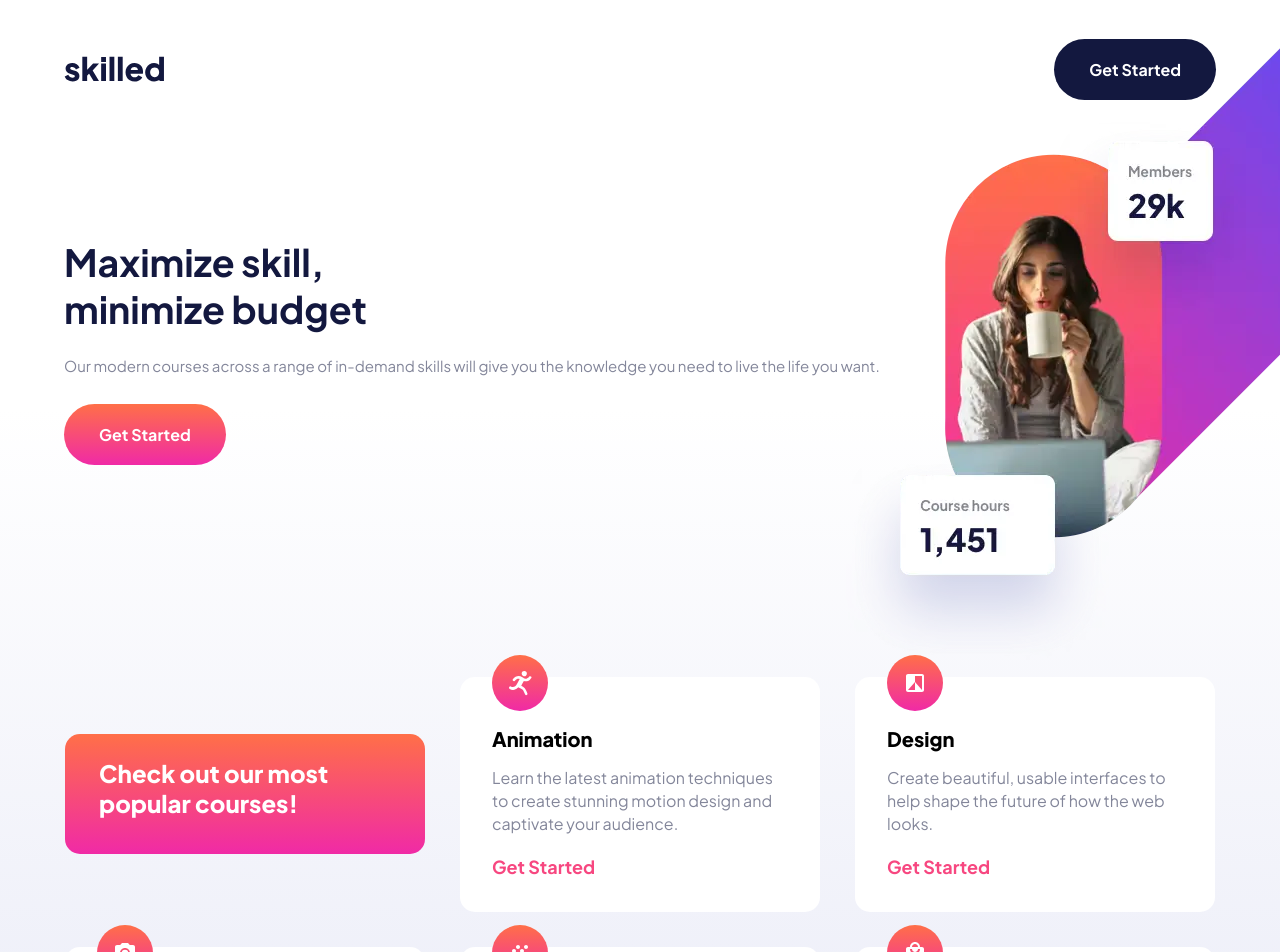
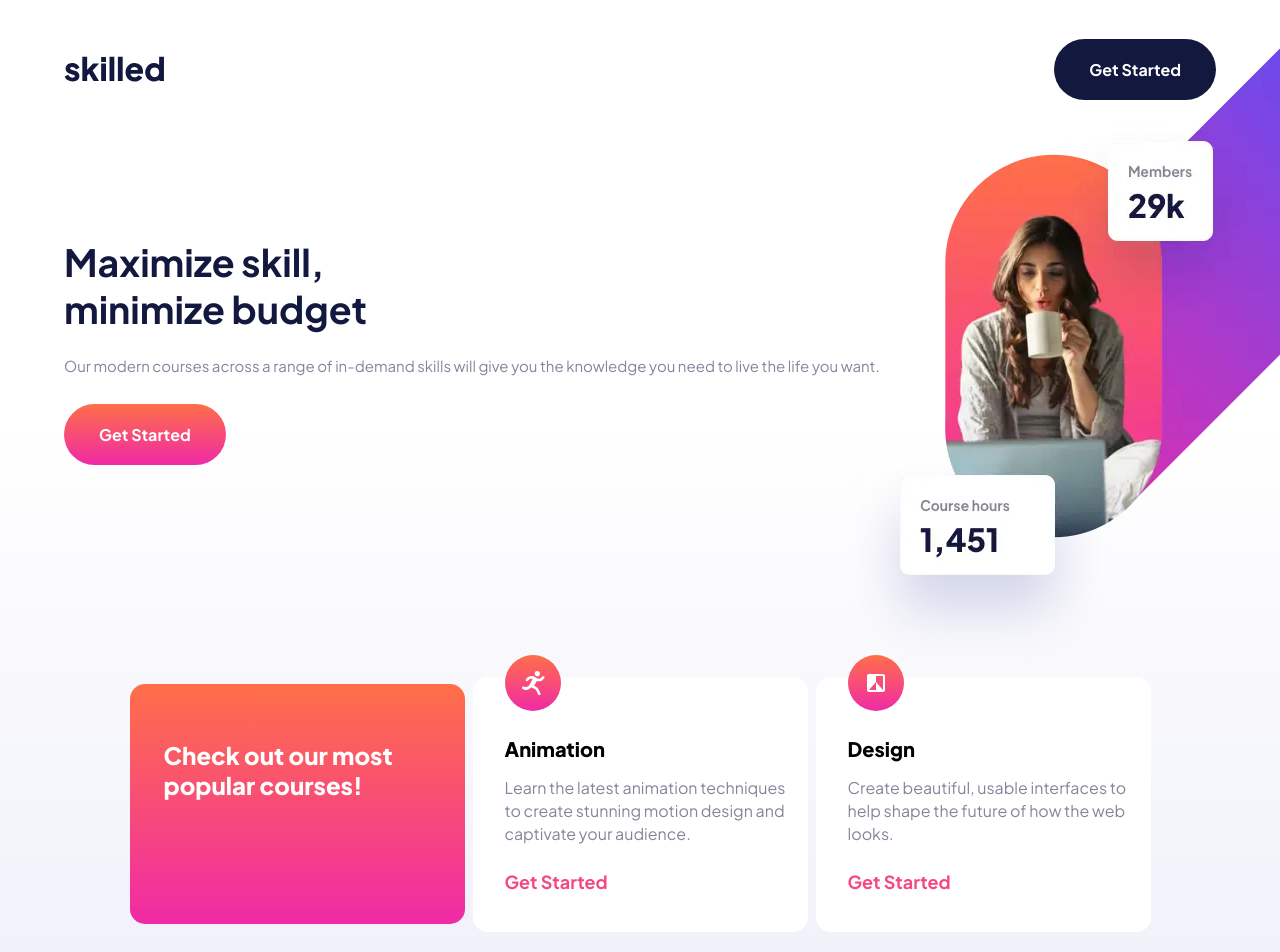
Before and after one commit to russell-crooms/skilled, a React (Vite) app: page / in a window 1280 px wide. Shown: the top 952 px of the page. Built offline with nearby package versions, Linux system fonts and the light colour scheme.

Commit message:
Styling has now been set for the 768px breakpoint

```diff
--- a/src/components/cards/Cards.css
+++ b/src/components/cards/Cards.css
@@ -16,6 +16,12 @@
     margin-top: 5px;
   }
 }
+@media (min-width: 768px) {
+  .cards-section {
+    row-gap: 50px;
+    column-gap: 8px;
+  }
+}
 
 #colorful-card {
   background: linear-gradient(360deg, rgb(240, 42, 166), rgba(255, 111, 72));
@@ -24,6 +30,11 @@
 @media (min-width: 375px) {
   #colorful-card {
     height: 120px;
+  }
+}
+@media (min-width: 768px) {
+  #colorful-card {
+    height: 240px;
   }
 }
 
@@ -42,6 +53,12 @@
     font-size: 24px;
     margin-top: 24px;
     margin-left: 2px;
+  }
+}
+@media (min-width: 768px) {
+  #colorful-card .colorful-header {
+    margin-top: 56px;
+    width: 90%;
   }
 }
 
@@ -63,6 +80,12 @@
     box-shadow: none;
   }
 }
+@media (min-width: 768px) {
+  .cards {
+    width: 335px;
+    height: 255px;
+  }
+}
 
 .cards img {
   width: 56px;
@@ -76,9 +99,15 @@
 }
 @media (min-width: 375px) {
   .cards h2 {
-    font-size: 20px;
+    font-size: 18px;
     margin-top: 10px;
     margin-bottom: 5px;
+  }
+}
+@media (min-width: 768px) {
+  .cards h2 {
+    margin-top: 20px;
+    font-size: 20px;
   }
 }
 
@@ -96,6 +125,13 @@
     line-height: 23px;
   }
 }
+@media (min-width: 768px) {
+  .cards p {
+    width: 96%;
+    font-size: 16px;
+    font-weight: 400;
+  }
+}
 
 .cards span {
   color: #f74780;
@@ -110,6 +146,13 @@
     margin-top: 10px;
   }
 }
+@media (min-width: 768px) {
+  .cards span {
+    font-size: 18px;
+    font-weight: 700;
+    margin-top: 15px;
+  }
+}
 
 .cards span:hover {
   opacity: 60%;
```
